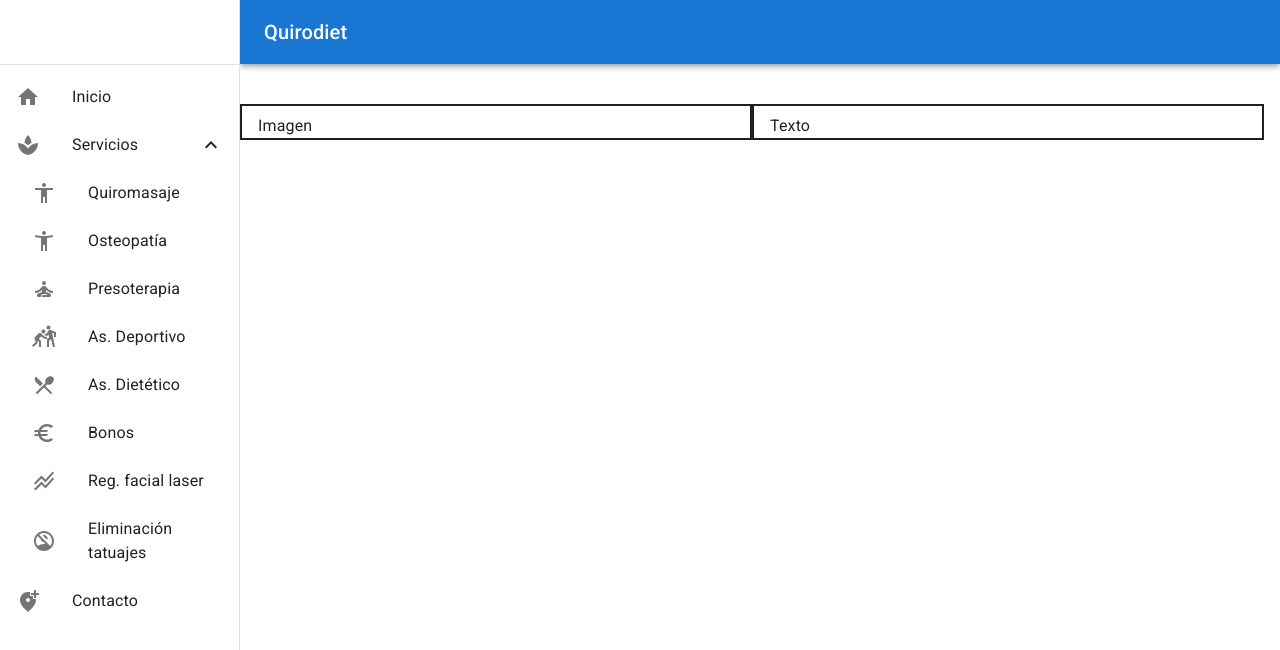
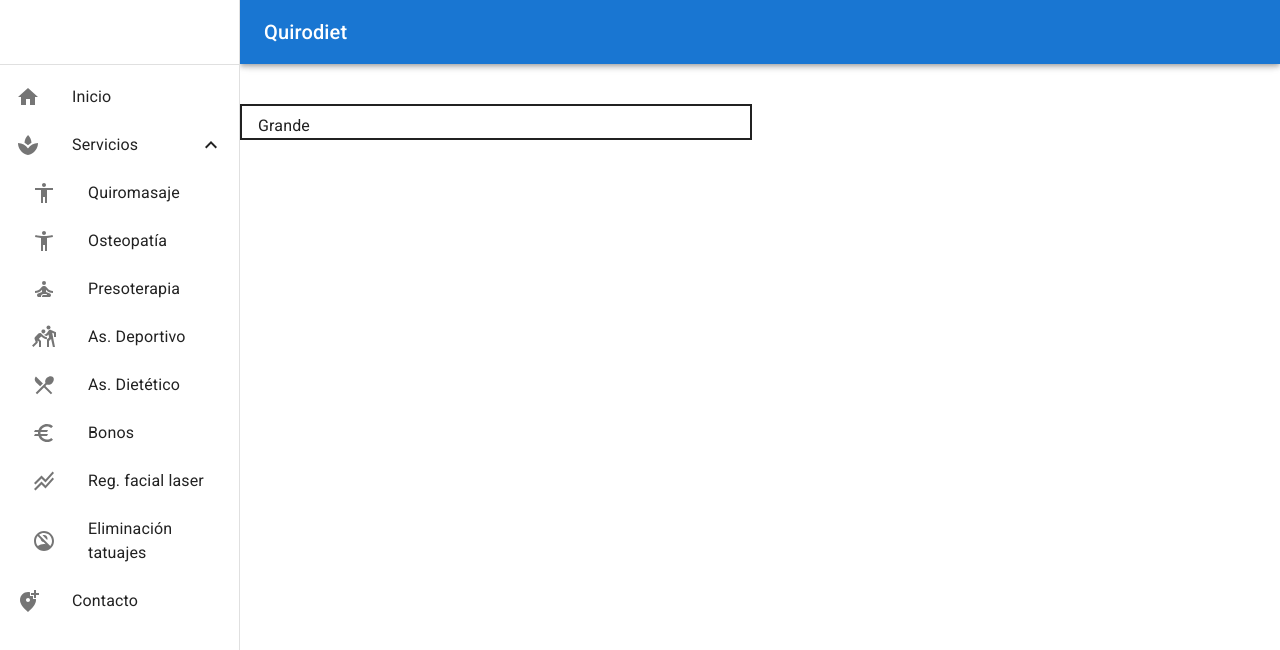
Before and after one commit to kuith/quiro2, a React (Create React App) app: page / in a window 1280 px wide. Shown: the top 650 px of the page. Built offline with nearby package versions, Linux system fonts and the light colour scheme.

Commit message:
Mas inicio

```diff
--- a/src/App.js
+++ b/src/App.js
@@ -12,7 +12,7 @@ function App() {
     <ThemeProvider theme={theme}>
       <General/>
         <Routes>
-          <Route path="/" element={ <Inicio  cosa="cosa"/>} />
+          <Route excat path="/" element={ <Inicio xsImage = "Pequeño" mdImage="Grande"/>} />
           <Route path="/servicios/quiromasaje" element={ <Quiromasaje />} />
         </Routes>
     </ThemeProvider>
--- a/src/contenedores/Navbar.js
+++ b/src/contenedores/Navbar.js
@@ -1,8 +1,6 @@
 import React from 'react';
 import AppBar from '@mui/material/AppBar'
 import Toolbar from '@mui/material/Toolbar'
-import Typography from '@mui/material/Typography'
-//import { makeStyles } from '@material-ui/styles';
 import { makeStyles } from '@material-ui/core/styles';
 import MenuIcon from '@mui/icons-material/Menu';
 import { IconButton } from '@mui/material';
--- a/src/vistas/inicio.js
+++ b/src/vistas/inicio.js
@@ -1,24 +1,25 @@
 import React from 'react'
 
-import Typography from '@mui/material/Typography';
 import Box from '@mui/material/Box';
-import Paper from '@mui/material/Paper';
 import Grid from '@mui/material/Grid';
+import useMediaQuery from '@mui/material/useMediaQuery';
 
+const Inicio = ({xsImage, mdImage}) => {
+  const smallScreen = useMediaQuery('(max-width:600px)');
 
-const basura = (props) => {
+  const Imagen =  (
+    <Grid container rowSpacing={1} columnSpacing={{ xs: 1, sm: 2 }}>
+      <Grid item xs={12} sm={6} border={2}>
+        {smallScreen ? xsImage : mdImage}
+      </Grid>
+    </Grid>
+    );
+
   return (
     <Box sx={{ml: { sm: 32,  xs: 2 }, mr: {sm:2, xs: 2}}} >
-      <Grid container rowSpacing={1} columnSpacing={{ xs: 1, sm: 2 }}>
-        <Grid item xs={12} sm={6} border={2}>
-          Imagen
-        </Grid>
-        <Grid item xs={12} sm={6} border={2}>
-          Texto
-        </Grid>
-      </Grid>
+      {Imagen}
     </Box>
   )
 }
 
-export default basura
+export default Inicio;
```
